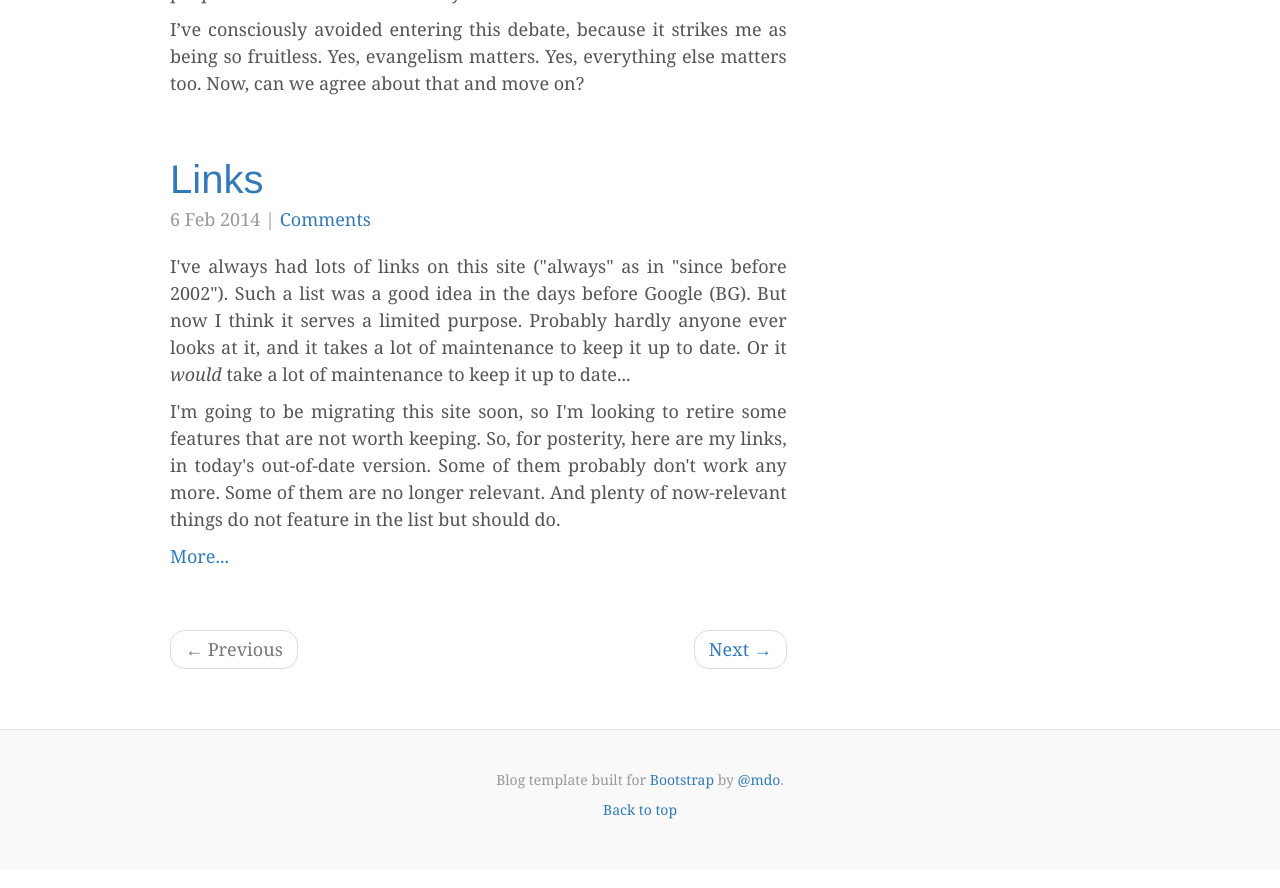
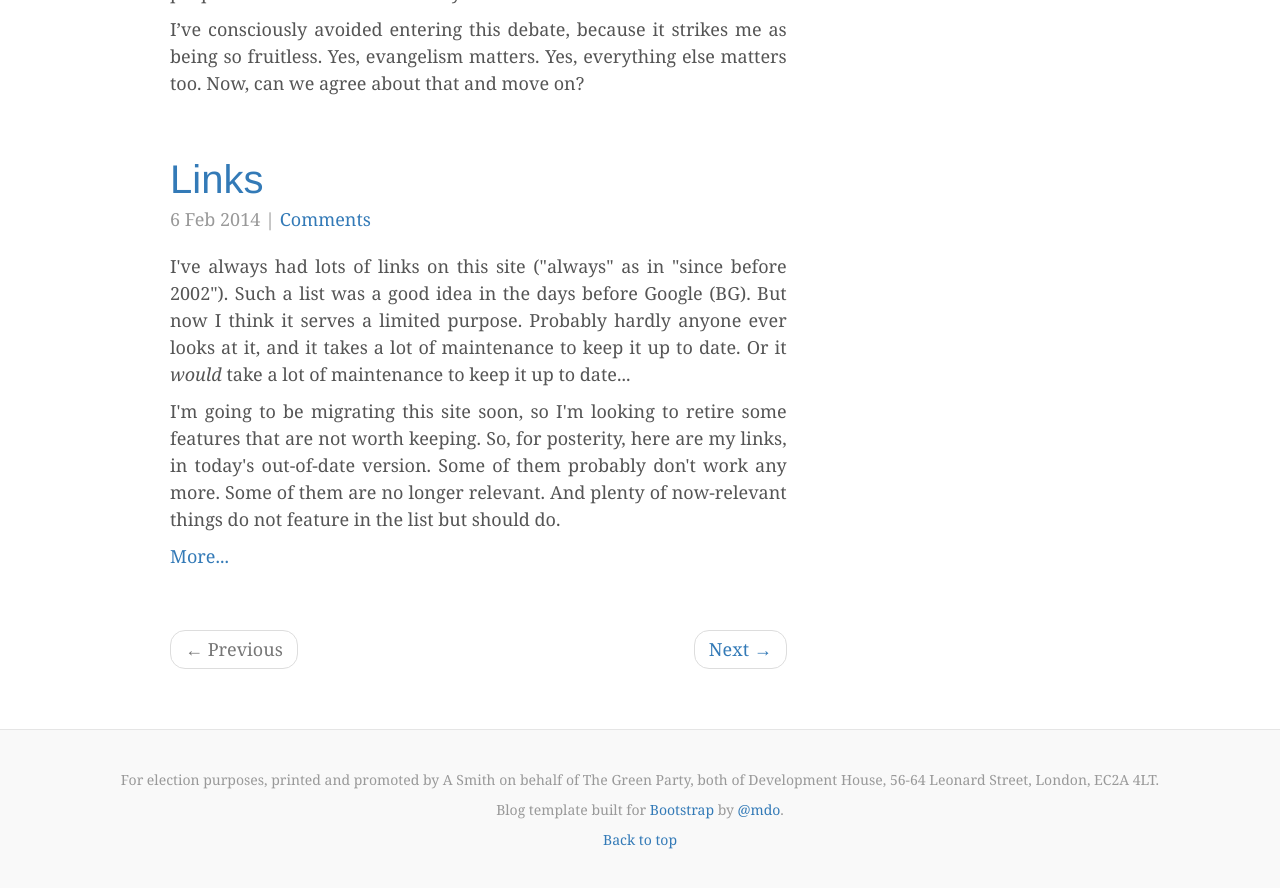
Before and after one commit to anthonyjsmith/anthonyjsmith.github.io, a Jekyll site: the page built from index.html, in a window 1280 px wide and 900 px high, scrolled down 11936 px. Shown: the top 888 px of the window. Built offline with Jekyll 4.4.1, drawn with Linux system fonts in a browser that asks for light colours; nearby versions of some CDN libraries; Markdown is read by kramdown in place of the engine named in the settings; the list of posts is cut into pages by our own code; comment, search, counter and statistics services are not loaded.

Commit message:
Footer: For election purposes, printed and promoted by A Smith on behalf of The Green Party, both of Development House, 56-64 Leonard Street, London, EC2A 4LT.

```diff
--- a/_includes/footer.html
+++ b/_includes/footer.html
@@ -1,5 +1,6 @@
 
     <div class="blog-footer">
+      <p>For election purposes, printed and promoted by A Smith on behalf of The Green Party, both of Development House, 56-64 Leonard Street, London, EC2A 4LT.</p>
       <p>Blog template built for <a href="http://getbootstrap.com">Bootstrap</a> by <a href="https://twitter.com/mdo">@mdo</a>.</p>
       <p>
         <a href="#">Back to top</a>
```
